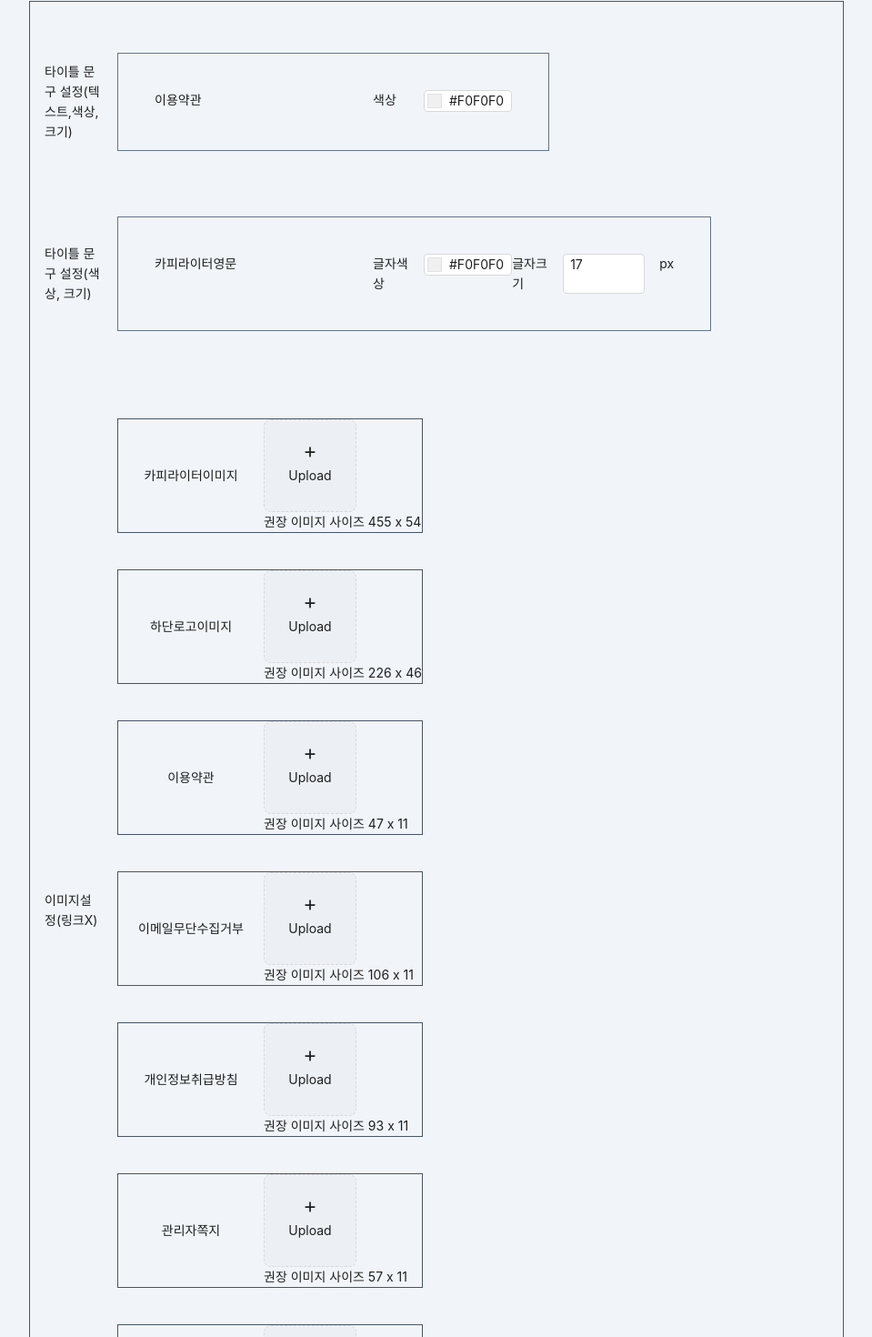
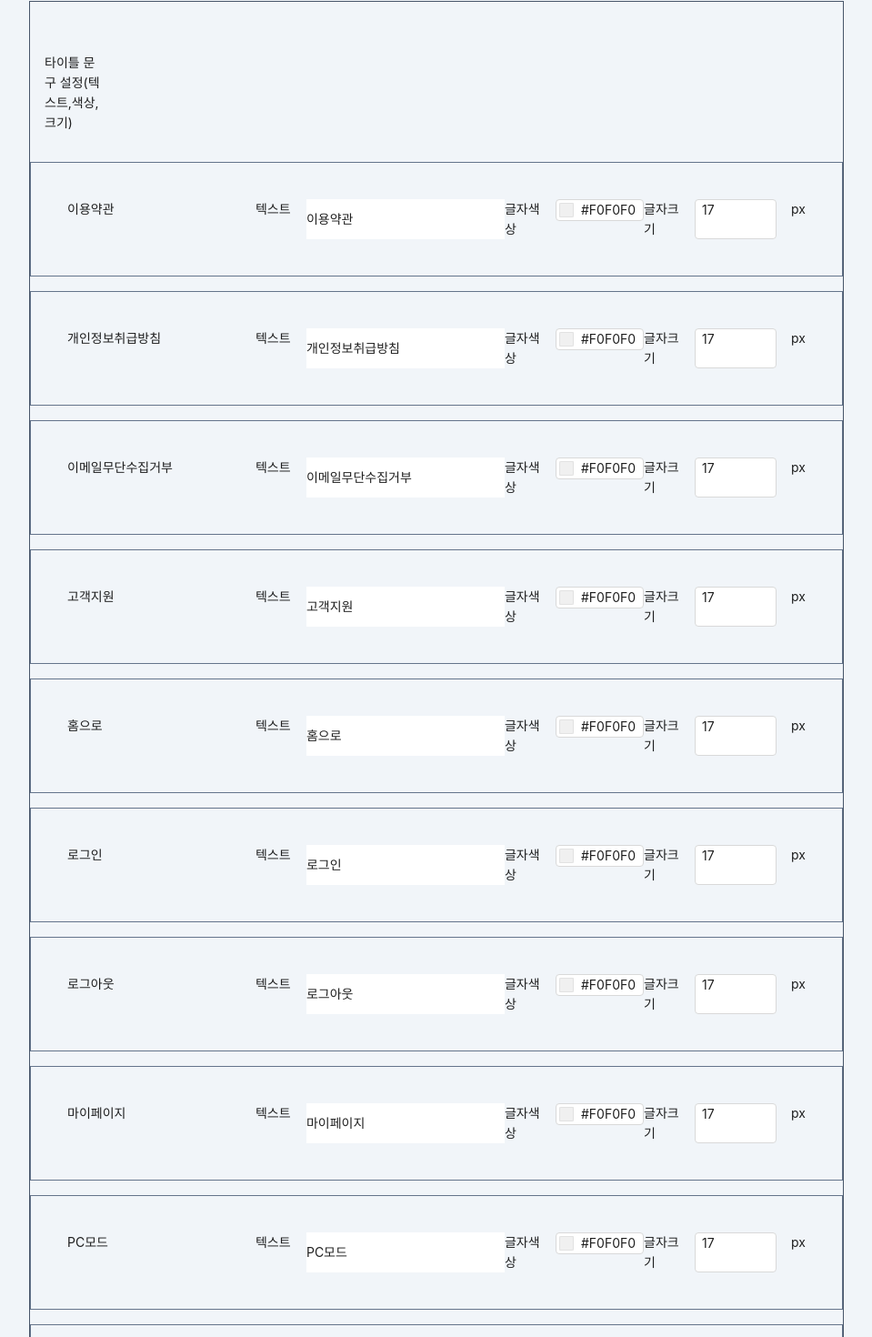
Before and after one commit to rladudgh321/work, a Next.js app in the folder front/: page /admin/design-setting/mobile/down_banner in a window 1280 px wide. Shown: the part 658-2128 px from the top of the page at 91% size, without its empty margins (160-1119 px from the left). Built offline with nearby package versions, Linux system fonts and the light colour scheme.

Commit message:
mdesign done

```diff
--- a/front/src/app/admin/design-setting/mobile/down_banner/page.tsx
+++ b/front/src/app/admin/design-setting/mobile/down_banner/page.tsx
@@ -1,7 +1,6 @@
 "use client"
 
 import ColorPickerAndFontSize from "@/components/ColorPickerAndFontSize";
-import ColorPick from "@/components/Color_picker";
 import Image_setting from "@/components/Image_setting";
 import { Button, Form } from "antd";
 import { useForm } from 'react-hook-form';
@@ -87,21 +86,28 @@ export default function DownBanner() {
         </fieldset>
         <div>
           <div className="border border-slate-600 mt-10">
+            <div>
             <div className="flex mt-10 w-48">
-              <div className="w-24 flex-shrink-0 my-auto p-4">타이틀 문구 설정(텍스트,색상,크기)</div>
-              <div>
-                <div className="flex p-10 border border-slate-500 my-4">
-                  <div className="w-60 ">이용약관</div>
-                  <div className="flex gap-4 ">
-                    <div className="w-10">색상</div>
-                    <ColorPick size="small" defaultValue="#f0f0f0" />
-                  </div>
-                </div>
+              <div className="w-24 flex-shrink-0 my-auto p-4">타이틀 문구 설정(텍스트,색상,크기)
               </div>
+
+            </div>
+            <ColorPickerAndFontSize title="이용약관" input='이용약관' />
+                <ColorPickerAndFontSize title="개인정보취급방침" input='개인정보취급방침' />
+                <ColorPickerAndFontSize title="이메일무단수집거부" input='이메일무단수집거부' />
+                <ColorPickerAndFontSize title="고객지원" input='고객지원' />
+                <ColorPickerAndFontSize title="홈으로" input='홈으로' />
+                <ColorPickerAndFontSize title="로그인" input='로그인' />
+                <ColorPickerAndFontSize title="로그아웃" input='로그아웃' />
+                <ColorPickerAndFontSize title="마이페이지" input='마이페이지' />
+                <ColorPickerAndFontSize title="PC모드" input='PC모드' />
+                <ColorPickerAndFontSize title="전자금융거래" input='전자금융거래' />
             </div>
             <div className="flex mt-10 w-48"> {/* 복사구간 */}
               <div className="w-24 flex-shrink-0 my-auto p-4">타이틀 문구 설정(색상, 크기)</div>
               <div>
+                  <ColorPickerAndFontSize title="글자색상+크기1" />
+                  <ColorPickerAndFontSize title="글자색상+크기2" />
                   <ColorPickerAndFontSize title="카피라이터영문" />
               </div>
             </div>
@@ -109,28 +115,7 @@ export default function DownBanner() {
             <div className="flex mt-10 w-full"> {/* 복사구간 */}
               <div className="w-24 flex-shrink-0 my-auto p-4">이미지설정(링크X)</div>
               <div className="w-auto">
-                <div>
-                  <Image_setting title="카피라이터이미지" recommendSize="455 x 54" />
-                </div>
-                <div>
-                  <Image_setting title="하단로고이미지" recommendSize="226 x 46" />
-                </div>
-                <div>
-                  <Image_setting title="이용약관" recommendSize="47 x 11" />
-                </div>
-                <div>
-                  <Image_setting title="이메일무단수집거부" recommendSize="106 x 11" />
-                </div>
-                <div>
-                  <Image_setting title="개인정보취급방침" recommendSize="93 x 11" />
-                </div>
-                <div>
-                  <Image_setting title="관리자쪽지" recommendSize="57 x 11" />
-                </div>
-                <div>
-                  <Image_setting title="전자금융거래" recommendSize="70 x 11" />
-                </div>
-
+                  <Image_setting title="카피라이터이미지" recommendSize="424 x 79" />
               </div>
             </div>
 
--- a/front/src/app/components/ColorPickerAndFontSize.tsx
+++ b/front/src/app/components/ColorPickerAndFontSize.tsx
@@ -1,4 +1,5 @@
 import { InputNumber } from 'antd';
+import { useCallback, useState } from 'react';
 import ColorPick from './Color_picker';
 
 interface ColorPickerAndFontSizeProps {
@@ -11,12 +12,16 @@ export default function ColorPickerAndFontSize({title, defaultValue='#f0f0f0', i
   const InputNumberOnChange = (value: number) => {
     console.log('changed', value);
   };
+  const [ inputc, setInputc ] = useState<string>(input);
+  const onChangeInputc = useCallback((e:React.ChangeEvent<HTMLInputElement>) => {
+    setInputc(e.target.value);
+  },[]);
   return (
     <div className="flex p-10 border border-slate-500 my-4">
       <div className="w-60 ">{title}</div>
       { input && ( <div className="flex gap-4">
         <div className="w-10">텍스트</div>
-        <input type={input} />
+        <input type={input} value={inputc} onChange={onChangeInputc} />
       </div>)}
       <div className="flex gap-4 ">
         <div className="w-10">글자색상</div>
--- a/front/src/app/components/Navbar.tsx
+++ b/front/src/app/components/Navbar.tsx
@@ -107,7 +107,7 @@ const items: MenuProps['items']= [
         label: '모바일 설정',
         children: [
           {
-            label: <Link href={'/admin/design-setting/mobile/up_banner'}>영역별 디자인 설정(Mobile)</Link>,
+            label: <Link href={'/admin/design-setting/mobile/type'}>영역별 디자인 설정(Mobile)</Link>,
             key: 'design_M_M_1',
           },
           {
```
